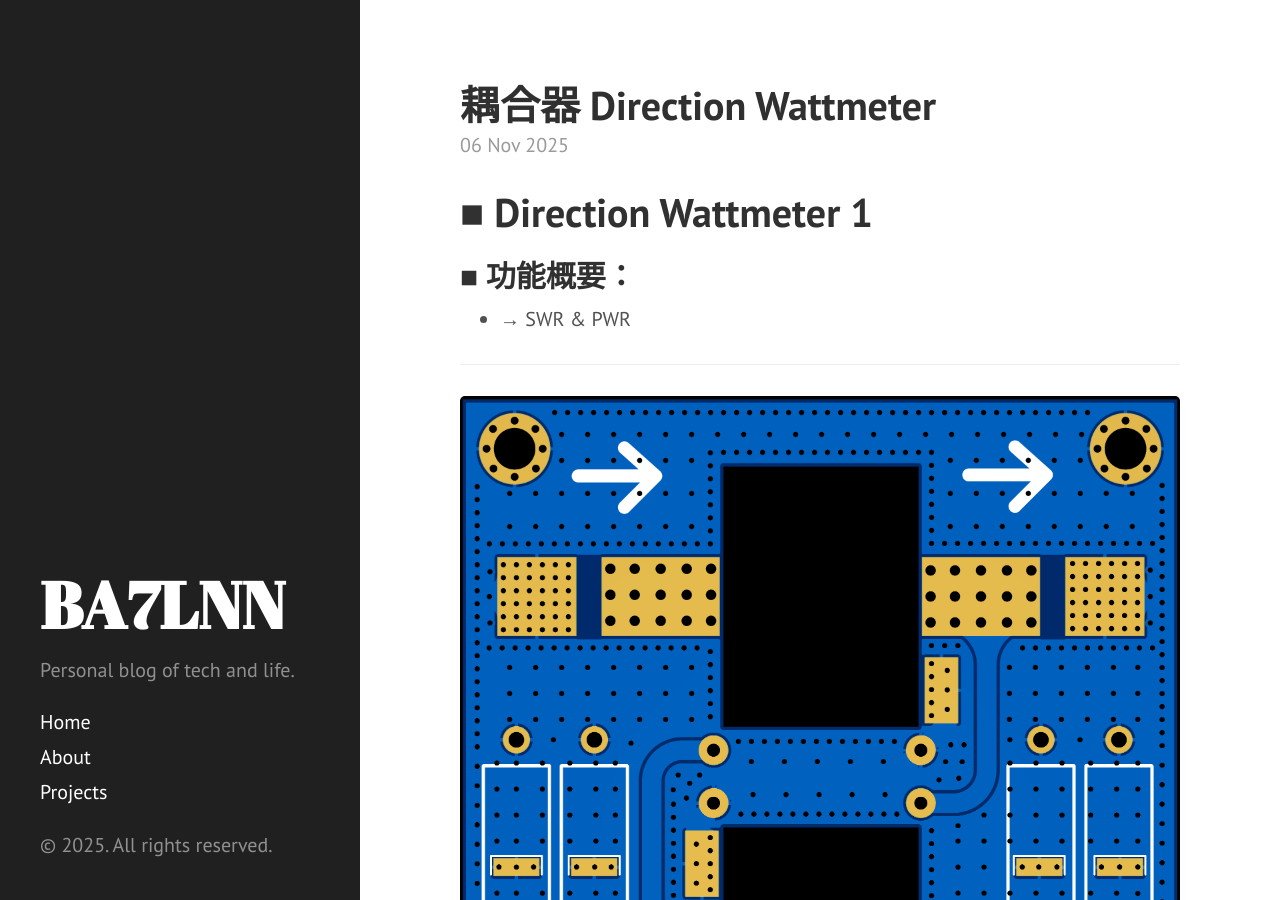
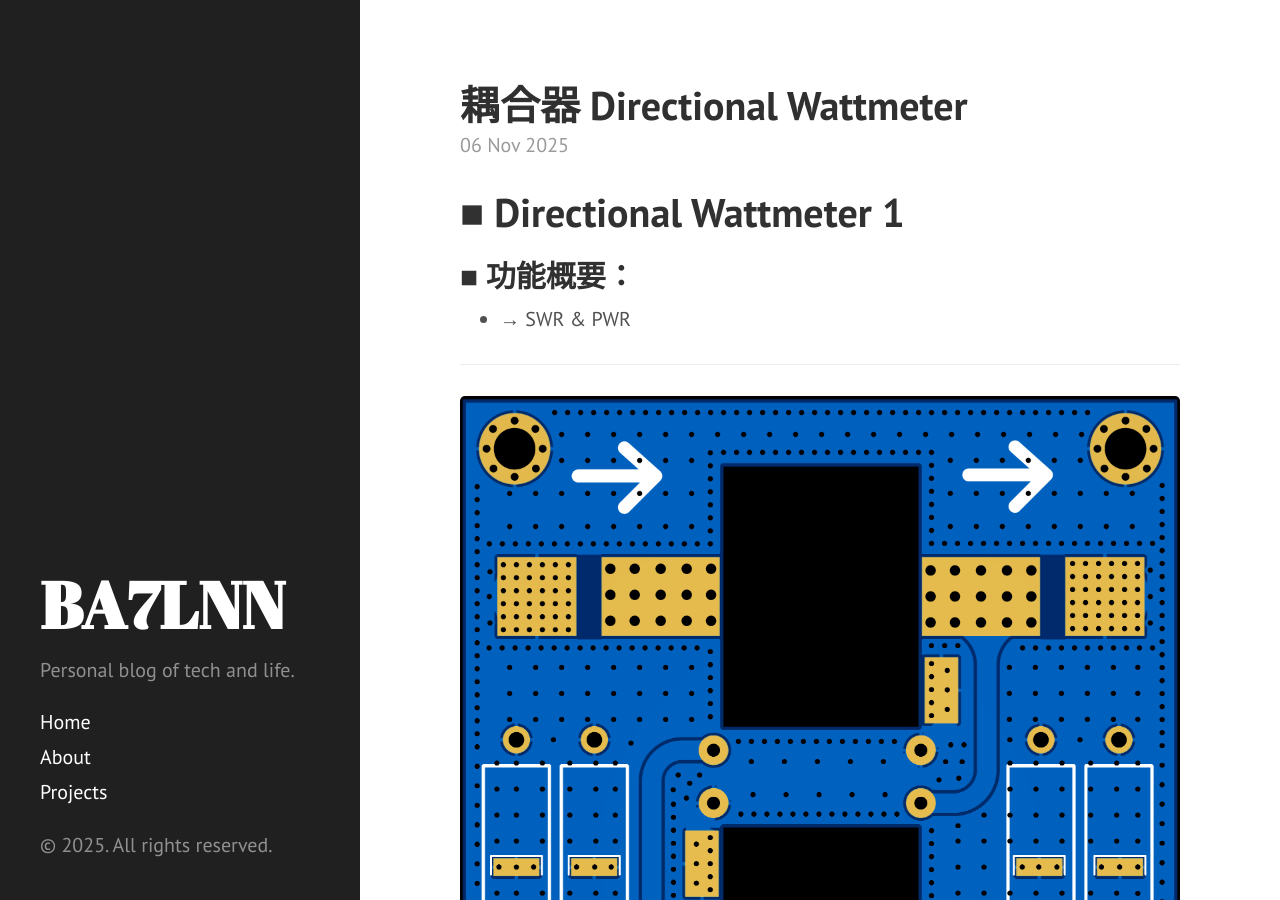
Before and after one commit to ba7lnn/ba7lnn, a Jekyll site: the page built from _posts/2025-11-06-directional-wattmeter.markdown, in a window 1280 px wide and 900 px high. Built offline with Jekyll 4.4.1, drawn with Linux system fonts in a browser that asks for light colours; some of the changed text lies outside the part shown.

Commit message:
swr & pwr directional

```diff
--- a/_posts/2025-11-06-directional-wattmeter.markdown
+++ b/_posts/2025-11-06-directional-wattmeter.markdown
@@ -1,9 +1,9 @@
 ---
 layout: post
-title:  "耦合器 Direction Wattmeter"
+title:  "耦合器 Directional Wattmeter"
 ---
 
-# ■ Direction Wattmeter 1
+# ■ Directional Wattmeter 1
 
 
 ## ■ 功能概要：
@@ -58,7 +58,7 @@ title:  "耦合器 Direction Wattmeter"
 
 <hr size="1"/>
 
-# ■ Direction Wattmeter 2
+# ■ Directional Wattmeter 2
 
 
 ## ■ 功能概要：
```
